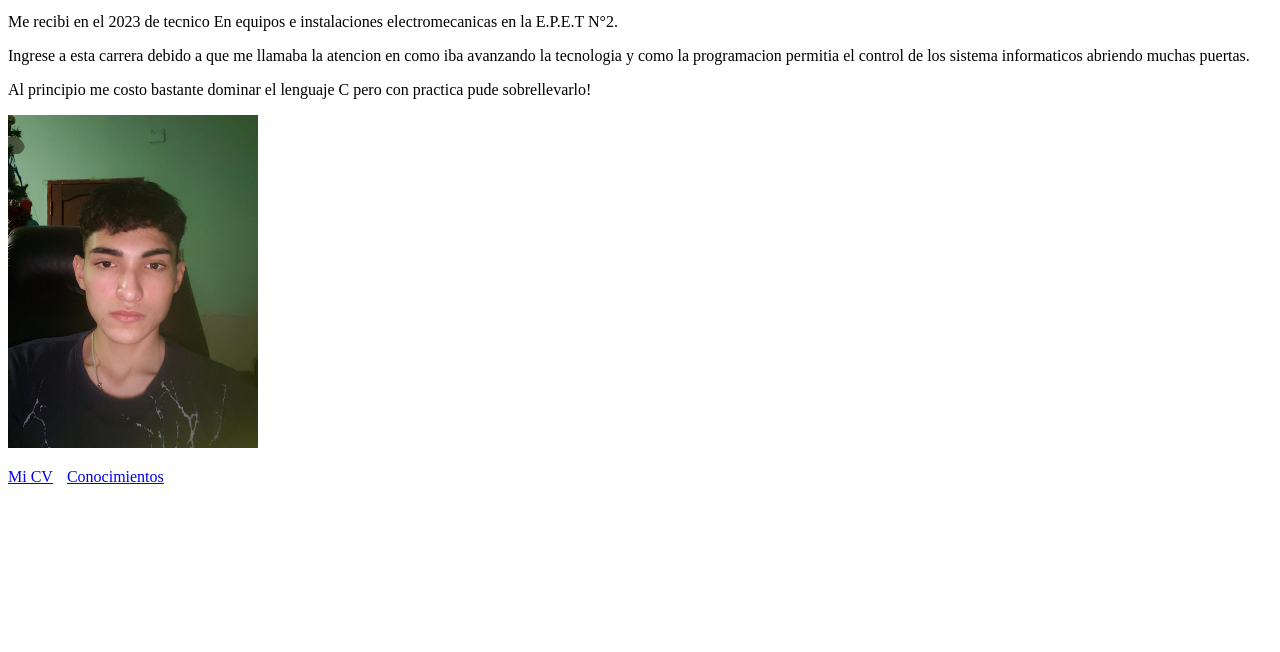
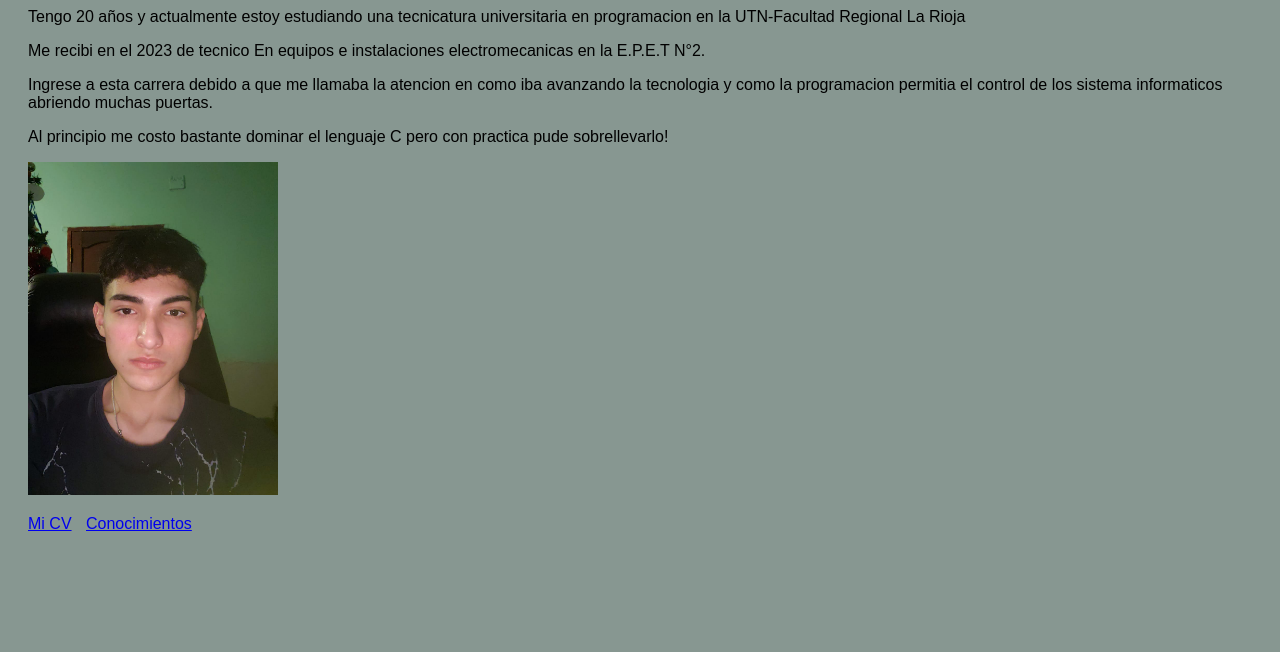
Before and after one commit to JuanPablo-prog25/TP1-ProgIII-2025, a plain HTML site: page index.html in a window 1280 px wide. Shown: the part 148-800 px from the top of the page. Drawn offline with Linux system fonts and the light colour scheme.

```diff
--- a/style.css
+++ b/style.css
@@ -1,4 +1,3 @@
-
 
 /* Estilos para navegación */
 nav ul{
@@ -25,3 +24,10 @@
     border: 2px solid;
 
 }
+
+
+body{
+    background-color: rgb(135, 151, 145);
+    padding: 20px;
+    font-family: Arial, Helvetica, sans-serif;
+}
```
